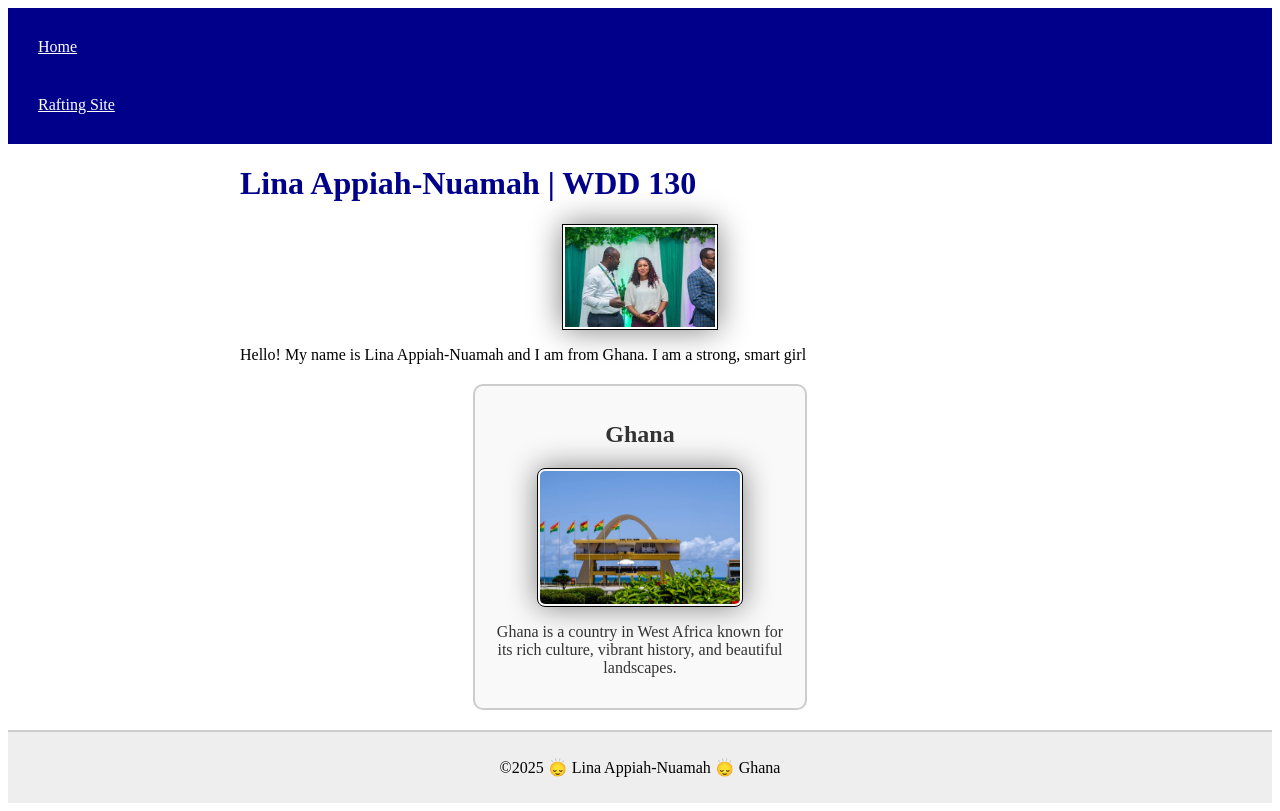
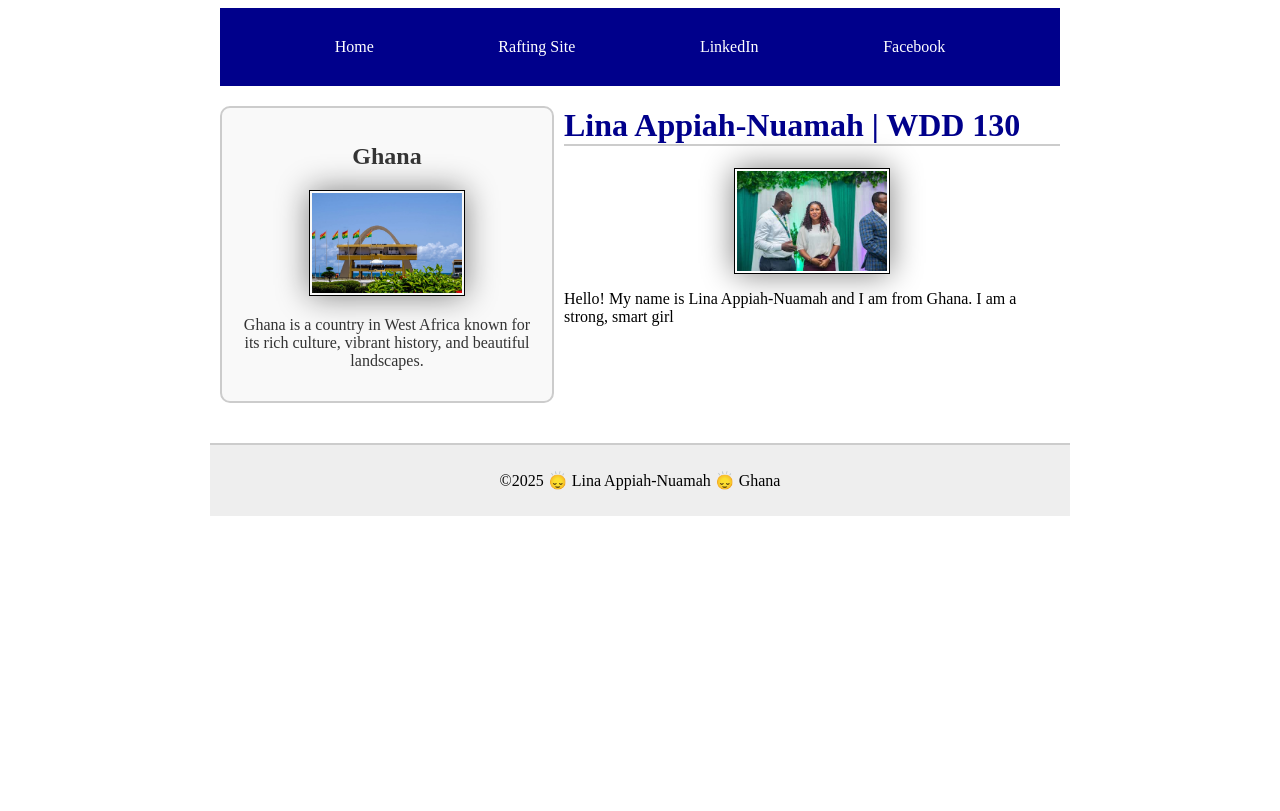
Before and after one commit to LinaAppiah-Nuamah04/wdd130, a plain HTML site: page index.html in a window 1280 px wide. Drawn offline with Linux system fonts and the light colour scheme.

Commit message:
Page enhancement

```diff
--- a/index.html
+++ b/index.html
@@ -5,8 +5,7 @@
     <meta charset="utf-8">
     <meta name="viewport" content="width=device-width,initial-scale=1.0">
     <title>Lina Appiah-Nuamah | WDD 130</title>
-    <meta name="description"
-        content="Lina Appiah-Nuamah - WDD130 Course - Practicing web fundamentals with html and css">
+    <meta name="description" content="Lina Appiah-Nuamah - WDD130 Course - Practicing web fundamentals with html and css">
     <meta name="author" content="Lina Appiah-Nuamah">
     <link rel="stylesheet" href="styles/styles.css">
 </head>
@@ -16,19 +15,22 @@
         <nav>
             <a href="#">Home</a>
             <a href="wwr/">Rafting Site</a>
+            <a href="https://www.linkedin.com/in/lina-appiah-nuamah/" target="_blank">LinkedIn</a>
+            <a href="https://www.facebook.com">Facebook</a>
         </nav>
     </header>
-    <main>
-        <h1>Lina Appiah-Nuamah | WDD 130</h1>
-        <img src="images/profile.jpg" alt="Hello, my name is Lina Appiah-Nuamah" width="200">
-        <p>Hello! My name is Lina Appiah-Nuamah and I am from Ghana. I am a strong, smart girl </p>
-    </main>
-    <aside>
-        <h2>Ghana</h2>
-        <img src="images/ghana-image.jpg" alt="A beautiful view of Ghana">
-        <p>Ghana is a country in West Africa known for its rich culture, vibrant history, and beautiful landscapes.
-        </p>
-    </aside>
+    <div class="grid">
+        <aside>
+            <h2>Ghana</h2>
+            <img src="images/ghana-image.jpg" alt="A beautiful view of Ghana">
+            <p>Ghana is a country in West Africa known for its rich culture, vibrant history, and beautiful landscapes.</p>
+        </aside>
+        <main>
+            <h1>Lina Appiah-Nuamah | WDD 130</h1>
+            <img src="images/profile.jpg" alt="Hello, my name is Lina Appiah-Nuamah" width="200">
+            <p>Hello! My name is Lina Appiah-Nuamah and I am from Ghana. I am a strong, smart girl</p>
+        </main>
+    </div>
     <footer>
         <p>©2025 🙂‍↕️ Lina Appiah-Nuamah 🙂‍↕️ Ghana</p>
     </footer>
--- a/styles/styles.css
+++ b/styles/styles.css
@@ -12,22 +12,35 @@
     --border-radius: 10px;
 }
 
-/* Existing Styles */
+/* Center header, footer, and grid container */
+header, .grid, footer {
+    max-width: 840px;
+    margin: 0 auto;
+}
+
+/* Navigation styles */
 nav {
     background-color: var(--primary-color);
     padding: var(--padding-medium);
+    display: flex;
+    justify-content: space-evenly;
+    align-items: center;
 }
 
 nav a {
     color: var(--secondary-color);
     display: block;
     padding: var(--padding-large);
+    text-decoration: none;
 }
 
+/* Heading style */
 h1 {
     color: var(--primary-color);
+    border-bottom: 2px solid var(--border-color);
 }
 
+/* Image styles */
 img {
     width: 150px;
     height: auto;
@@ -41,12 +54,14 @@ p {
     padding: 0;
 }
 
-/* New Styles */
-main {
-    max-width: 800px;
-    margin: auto;
+/* Grid layout */
+.grid {
+    display: grid;
+    grid-template-columns: 1fr 2fr;
+    gap: var(--padding-medium);
 }
 
+/* Aside styles */
 aside {
     width: 300px;
     margin: 20px auto;
@@ -58,15 +73,7 @@ aside {
     border-radius: var(--border-radius);
 }
 
-aside img {
-    width: 200px;
-    height: auto;
-    display: block;
-    margin: var(--padding-medium) auto;
-    border-radius: 8px;
-}
-
-/* Adjust profile image inside main */
+/* Profile image inside main */
 main img {
     width: 150px;
     height: auto;
```
